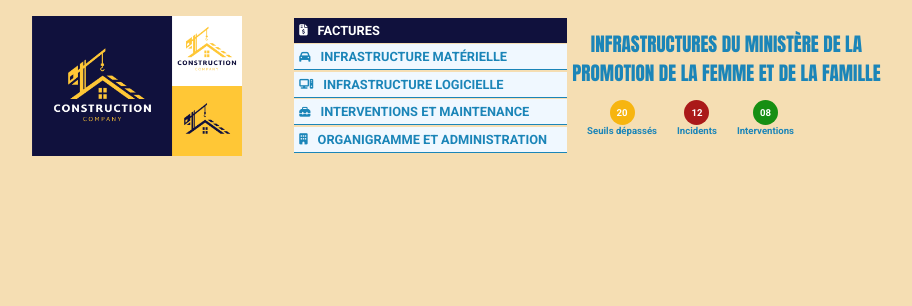
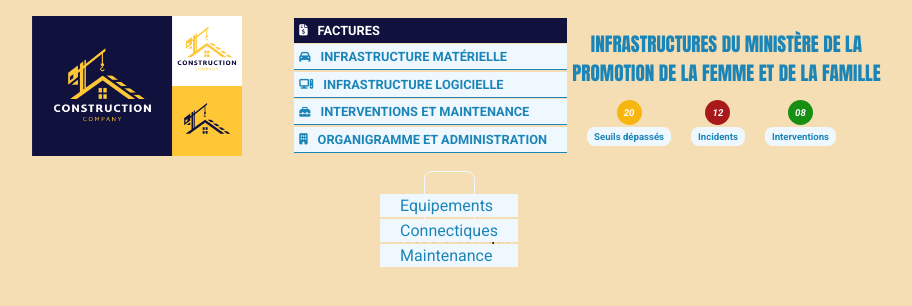
Before and after one commit to puepi/zinfrass, a React (Vite) app: page /large/materiel in a window 1280 px wide. Shown: the top 306 px of the page, without its empty margins (191-1103 px from the left). Built offline with nearby package versions, Linux system fonts and the light colour scheme.

Commit message:
added major updates

```diff
--- a/src/TabButton.jsx
+++ /dev/null
@@ -1,6 +0,0 @@
-export default function ({ children, onClick, isSelected }) {
-
-    return (
-        <li><button className={isSelected ? 'active' : ''} onClick={onClick}>{children}</button></li>
-    )
-}
--- a/src/components/PopUp.jsx
+++ b/src/components/PopUp.jsx
@@ -1,5 +1,5 @@
 import './popup.css'
-
+import { Link } from 'react-router-dom'
 export default function PopUp() {
     return (
         <section className='popup-container'>
@@ -7,19 +7,19 @@ export default function PopUp() {
                 <div className="symbol">
                     <span className='popup-digit'>20</span>
                 </div>
-                <span className="popup-title">Seuils dépassés</span>
+                <Link className='show-link'><span className="popup-title">Seuils dépassés</span></Link>
             </div>
             <div className="popup">
                 <div className="symbol">
                     <span className='popup-digit'>12</span>
                 </div>
-                <span className="popup-title">Incidents</span>
+                <Link className='show-link'><span className="popup-title">Incidents</span></Link>
             </div>
             <div className="popup">
                 <div className="symbol">
                     <span className='popup-digit'>08</span>
                 </div>
-                <span className="popup-title">Interventions</span>
+                <Link className='show-link'><span className="popup-title">Interventions</span></Link>
             </div>
 
         </section>
--- a/src/components/SideBar.jsx
+++ b/src/components/SideBar.jsx
@@ -6,7 +6,7 @@ export default function SideBar() {
       <nav>
         <ul className='menu-list'>
           <li className='active'><Link to="/factures/save"><span><i className="fa-solid fa-file-invoice-dollar fa-sm"></i></span>Factures</Link></li>
-          <li><a href=""><span><i className="fa-solid fa-car fa-sm"></i></span>Infrastructure matérielle</a></li>
+          <li><Link to="/large/materiel"><span><i className="fa-solid fa-car fa-sm"></i></span>Infrastructure matérielle</Link></li>
           <li><a href=""><span><i className="fa-solid fa-computer fa-sm"></i></span>Infrastructure logicielle</a></li>
           <li><a href=""><span><i className="fa-solid fa-toolbox fa-sm"></i></span>Interventions et Maintenance</a></li>
           <li><a href=""><span><i className="fa-solid fa-building fa-sm"></i></span>Organigramme et Administration</a></li>
--- /dev/null
+++ b/src/components/SmallMenu.jsx
@@ -0,0 +1,18 @@
+import './small-menu.css'
+
+
+export default function SmallMenu() {
+    return (
+        <div className='glass-container'>
+            <div className="glass">
+                <span>1</span>
+            </div>
+            <p className='glass-title'>Réseau électrique</p>
+            <ul className="submenu">
+                <li>Equipements</li>
+                <li>Connectiques</li>
+                <li>Maintenance</li>
+            </ul>
+        </div>
+    )
+}
--- a/src/components/menu.css
+++ b/src/components/menu.css
@@ -51,6 +51,10 @@ input[type="radio"] {
     color: #1B85B8;
 }
 
+.accordion .content p a:hover {
+    font-weight: bold;
+}
+
 .accordion .content p.suivant {
     text-align: end;
     text-transform: capitalize;
--- a/src/components/popup.css
+++ b/src/components/popup.css
@@ -26,6 +26,7 @@
 .popup-digit {
     font-size: 0.6rem;
     font-weight: bold;
+    font-style: italic;
     color: #fff;
 }
 
@@ -37,6 +38,9 @@
     font-size: 0.6rem;
     color: #1B85B8;
     font-weight: bold;
+    background-color: aliceblue;
+    padding: 4px 7px;
+    border-radius: 8px;
 }
 
 .popup:nth-child(2) .symbol {
--- /dev/null
+++ b/src/components/small-menu.css
@@ -0,0 +1,30 @@
+.glass-container {
+    display: flex;
+    flex-direction: column;
+    align-items: center;
+    position: relative;
+    margin-top: 2rem;
+}
+
+.submenu {
+    list-style: none;
+    margin: 0;
+    padding: 0;
+    position: absolute;
+}
+
+.submenu li {
+    background-color: aliceblue;
+    padding: 2px 20px;
+    margin: 2px 0;
+    color: #1B85B8;
+}
+
+.glass span {
+    padding: 20px;
+    border-radius: 8px;
+    border: 1px solid aliceblue;
+}
+
+
+.glass:hover {}
--- a/src/index.jsx
+++ b/src/index.jsx
@@ -22,6 +22,7 @@ import IncidentsSave from "./pages/maintenance/IncidentsSave";
 import InterventionsSave from "./pages/maintenance/InterventionsSave";
 import MaintenanceShow from "./pages/maintenance/MaintenanceShow";
 import EquipementsDeplacer from "./pages/materiels/equipements/EquipementsDeplacer";
+import SmallMenu from "./components/SmallMenu";
 
 function App() {
     return (
@@ -48,6 +49,7 @@ function App() {
                 <Route path="/maintenance/incidents/save" element={<IncidentsSave />} />
                 <Route path="/maintenance/interventions/save" element={<InterventionsSave />} />
                 <Route path="/maintenance/show" element={<MaintenanceShow />} />
+                <Route path="/large/materiel" element={<SmallMenu />} />
             </Routes>
         </BrowserRouter>
     )
```
Also changed, not shown: src/pages/big-picture/inf_materielle/InfrastructureMaterielle.jsx (added, +11 -0 lines), test.css (added, +39 -0 lines), test.html (added, +23 -0 lines).
